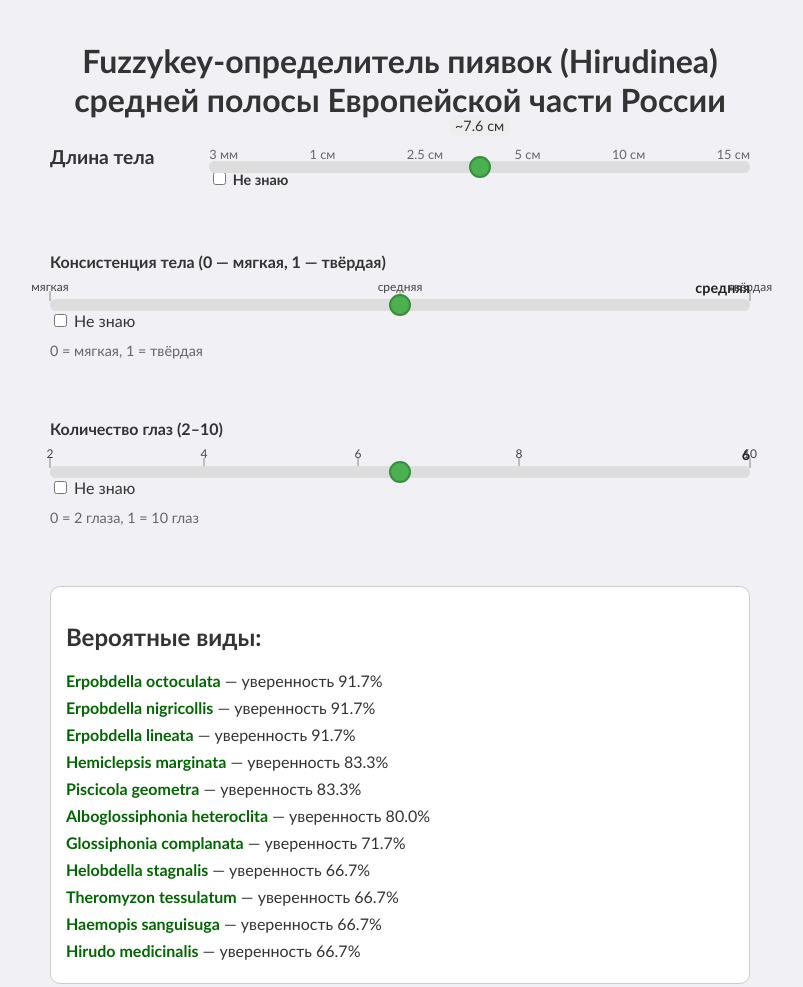
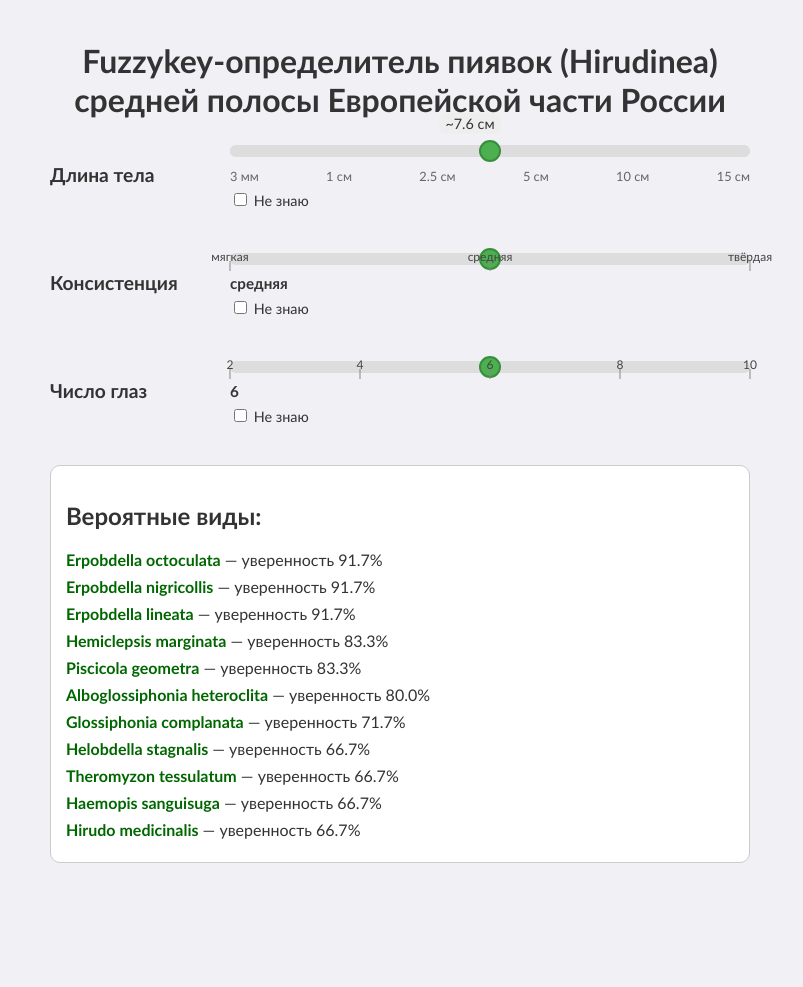
Before and after one commit to sarcoscyphushka/fuzzykey, a plain HTML site: page index.html in a window 1280 px wide. Shown: the whole page, without its empty margins (240-1043 px from the left). After the commit the page ends 883 px from the top, so only its background shows below. Drawn offline with Linux system fonts and the light colour scheme.

Commit message:
Update index.html

```diff
--- a/index.html
+++ b/index.html
@@ -4,12 +4,9 @@
   <meta charset="UTF-8" />
   <title>FUZZYKEY</title>
   <link rel="icon" type="image/png" href="favicon.png">
-
-<meta charset="UTF-8" />
-<title>Fuzzykey-определитель пиявок (Hirudinea) средней полосы Европейской части России</title>
   <style>
     body {
-    font-family: Candara;
+      font-family: Candara, sans-serif;
       background: #f0f0f5;
       padding: 20px;
       max-width: 700px;
@@ -19,125 +16,71 @@
     h1 {
       text-align: center;
     }
-  .trait {
-    margin-bottom: 60px;
-    position: relative;
-  }
-  label {
-    font-weight: bold;
-    display: block;
-    margin-bottom: 8px;
-  }
-  .slider-container {
-  position: relative;
-  margin-bottom: 2em;
-}
-
     .slider-group-row {
       display: flex;
-  align-items: flex-start;
-  margin-bottom: 1.5em;
+      align-items: center;
+      margin-bottom: 40px;
     }
-
     .slider-label {
-  min-width: 140px;
+      min-width: 160px;
       font-size: 1.2em;
       font-weight: bold;
-  margin-right: 1em;
-  padding-top: 4px;
+      margin-right: 20px;
     }
-
     .slider-container {
       flex: 1;
       position: relative;
     }
-
+    input[type="range"] {
+      width: 100%;
+      height: 12px;
+      border-radius: 6px;
+      background: #ddd;
+      appearance: none;
+      margin: 0;
+      padding: 0;
+      z-index: 1;
+      cursor: pointer;
+    }
+    input[type="range"]::-webkit-slider-thumb {
+      appearance: none;
+      width: 22px;
+      height: 22px;
+      border-radius: 50%;
+      background: #4CAF50;
+      border: 2px solid #388E3C;
+      margin-top: -5px;
+    }
+    input[type="range"]::-webkit-slider-runnable-track {
+      height: 12px;
+      background: #ddd;
+      border-radius: 6px;
+    }
     .slider-value {
       position: absolute;
-  top: -1.8em;
+      top: -28px;
       left: 50%;
       transform: translateX(-50%);
       background-color: #eee;
       padding: 2px 6px;
       border-radius: 6px;
       font-size: 0.9em;
-  pointer-events: none;
     }
-
     .slider-marks {
       display: flex;
       justify-content: space-between;
       font-size: 0.8em;
-  margin-top: 0.4em;
+      margin-top: 8px;
       color: #666;
     }
-
     .unknown-check {
       display: block;
-  margin-top: 0.5em;
+      margin-top: 6px;
       font-size: 0.9em;
     }
-
-  input[type="range"] {
-    -webkit-appearance: none;
-    width: 100%;
-    height: 12px;
-    border-radius: 6px;
-    background: #ddd;
-    outline: none;
-    margin: 0;
-    padding: 0;
-    position: absolute;
-    top: 20px;
-    left: 0;
-    z-index: 1;
-    cursor: pointer;
+    .trait {
+      margin-bottom: 40px;
     }
-  /* Ползунок (ручка) */
-  input[type="range"]::-webkit-slider-thumb {
-    -webkit-appearance: none;
-    appearance: none;
-    width: 22px;
-    height: 22px;
-    border-radius: 50%;
-    background: #4CAF50;
-    cursor: pointer;
-    border: 2px solid #388E3C;
-    position: relative;
-    z-index: 2;
-    margin-top: -5px;
-    transition: background 0.3s ease;
-  }
-  input[type="range"]:focus::-webkit-slider-thumb {
-    background: #388E3C;
-  }
-  input[type="range"]::-moz-range-thumb {
-    width: 22px;
-    height: 22px;
-    border-radius: 50%;
-    background: #4CAF50;
-    border: 2px solid #388E3C;
-    cursor: pointer;
-    position: relative;
-    z-index: 2;
-    transition: background 0.3s ease;
-  }
-  input[type="range"]:focus::-moz-range-thumb {
-    background: #388E3C;
-  }
-  /* Полоса прогресса */
-  input[type="range"]::-webkit-slider-runnable-track {
-    height: 12px;
-    border-radius: 6px;
-    background: #ddd;
-  }
-  input[type="range"]::-moz-range-track {
-    height: 12px;
-    border-radius: 6px;
-    background: #ddd;
-  }
-
-  /* Контейнер делений и меток */
     .slider-scale {
       position: absolute;
       top: 0;
@@ -145,9 +88,7 @@
       width: 100%;
       height: 20px;
       pointer-events: none;
-    user-select: none;
     }
-  /* Деления */
     .slider-scale .tick {
       position: absolute;
       top: 12px;
@@ -156,42 +97,23 @@
       background: #888;
       transform: translateX(-50%);
     }
-  /* Метки */
     .slider-scale .label {
       position: absolute;
       top: 0;
-    white-space: nowrap;
       transform: translateX(-50%);
+      font-size: 0.75em;
       color: #444;
-    font-weight: normal;
-    font-size: 0.75em;
     }
-
+    .current-value {
+      margin-top: 6px;
+      font-weight: bold;
+      font-size: 0.95em;
+    }
     .checkbox-label {
-    font-weight: normal;
-    margin-top: 8px;
-    display: inline-block;
-    cursor: pointer;
-    user-select: none;
+      margin-top: 6px;
+      font-size: 0.9em;
+      display: block;
     }
-
-  .hint {
-    font-size: 0.9em;
-    color: #666;
-    margin-top: 4px;
-  }
-
-  .current-value {
-    position: absolute;
-    top: 0;
-    right: 0;
-    font-weight: bold;
-    color: #222;
-    user-select: none;
-    font-size: 0.9em;
-  }
-
-  /* Результаты */
     .result {
       background: white;
       padding: 15px;
@@ -213,6 +135,7 @@
 
   <form id="keyForm">
 
+    <!-- Длина тела -->
     <div class="slider-group-row">
       <div class="slider-label">Длина тела</div>
       <div class="slider-container">
@@ -232,51 +155,35 @@
     </div>
 
     <!-- Консистенция тела -->
-    <div class="trait">
-      <label for="consistency">Консистенция тела (0 — мягкая, 1 — твёрдая)</label>
+    <div class="slider-group-row">
+      <div class="slider-label">Консистенция</div>
       <div class="slider-container">
         <input type="range" id="consistency" min="0" max="1" step="0.01" value="0.5" />
+        <div class="slider-scale">
+          <div class="tick" style="left: 0%;"></div><div class="label" style="left: 0%;">мягкая</div>
+          <div class="tick" style="left: 50%;"></div><div class="label" style="left: 50%;">средняя</div>
+          <div class="tick" style="left: 100%;"></div><div class="label" style="left: 100%;">твёрдая</div>
+        </div>
         <div class="current-value" id="consistencyValue">средняя</div>
-        <div class="slider-scale" aria-hidden="true">
-          <div class="tick" style="left: 0%;"></div>
-          <div class="label" style="left: 0%;">мягкая</div>
-
-          <div class="tick" style="left: 50%;"></div>
-          <div class="label" style="left: 50%;">средняя</div>
-
-          <div class="tick" style="left: 100%;"></div>
-          <div class="label" style="left: 100%;">твёрдая</div>
+        <label class="checkbox-label"><input type="checkbox" id="consistencyUnknown" /> Не знаю</label>
       </div>
-      </div>
-      <label class="checkbox-label"><input type="checkbox" id="consistencyUnknown" /> Не знаю</label>
-      <div class="hint">0 = мягкая, 1 = твёрдая</div>
     </div>
 
     <!-- Количество глаз -->
-    <div class="trait">
-      <label for="eyes">Количество глаз (2–10)</label>
+    <div class="slider-group-row">
+      <div class="slider-label">Число глаз</div>
       <div class="slider-container">
         <input type="range" id="eyes" min="0" max="1" step="0.01" value="0.5" />
+        <div class="slider-scale">
+          <div class="tick" style="left: 0%;"></div><div class="label" style="left: 0%;">2</div>
+          <div class="tick" style="left: 25%;"></div><div class="label" style="left: 25%;">4</div>
+          <div class="tick" style="left: 50%;"></div><div class="label" style="left: 50%;">6</div>
+          <div class="tick" style="left: 75%;"></div><div class="label" style="left: 75%;">8</div>
+          <div class="tick" style="left: 100%;"></div><div class="label" style="left: 100%;">10</div>
+        </div>
         <div class="current-value" id="eyesValue">6</div>
-        <div class="slider-scale" aria-hidden="true">
-          <div class="tick" style="left: 0%;"></div>
-          <div class="label" style="left: 0%;">2</div>
-
-          <div class="tick" style="left: 22%;"></div>
-          <div class="label" style="left: 22%;">4</div>
-
-          <div class="tick" style="left: 44%;"></div>
-          <div class="label" style="left: 44%;">6</div>
-
-          <div class="tick" style="left: 67%;"></div>
-          <div class="label" style="left: 67%;">8</div>
-
-          <div class="tick" style="left: 100%;"></div>
-          <div class="label" style="left: 100%;">10</div>
+        <label class="checkbox-label"><input type="checkbox" id="eyesUnknown" /> Не знаю</label>
       </div>
-      </div>
-      <label class="checkbox-label"><input type="checkbox" id="eyesUnknown" /> Не знаю</label>
-      <div class="hint">0 = 2 глаза, 1 = 10 глаз</div>
     </div>
 
   </form>
@@ -313,30 +220,26 @@
   }
 
   function updateCurrentValues() {
-    let consVal = getInputValue('consistency');
-    let consText = consVal < 0.33 ? 'мягкая' : consVal > 0.66 ? 'твёрдая' : 'средняя';
-    document.getElementById('consistencyValue').textContent = consText;
-
-    let eyesVal = getInputValue('eyes');
-    let eyesNum = Math.round(2 + eyesVal * 8);
-    document.getElementById('eyesValue').textContent = eyesNum;
+    const consVal = getInputValue('consistency');
+    const eyesVal = getInputValue('eyes');
+    document.getElementById('consistencyValue').textContent =
+      consVal < 0.33 ? 'мягкая' : consVal > 0.66 ? 'твёрдая' : 'средняя';
+    document.getElementById('eyesValue').textContent = Math.round(2 + eyesVal * 8);
 
     document.querySelectorAll('.fuzzy-slider').forEach(slider => {
       const output = slider.parentElement.querySelector('.slider-value');
       const scaleMin = parseFloat(slider.dataset.scaleMin);
       const scaleMax = parseFloat(slider.dataset.scaleMax);
       const unit = slider.dataset.unit;
-
       const val = parseFloat(slider.value);
       const scaled = scaleMin + val * (scaleMax - scaleMin);
       output.textContent = `~${scaled.toFixed(1)} ${unit}`;
-      output.style.left = `calc(${val * 100}% )`;
+      output.style.left = `calc(${val * 100}% - 20px)`;
     });
   }
 
   function update() {
     updateCurrentValues();
-
     const userInput = {
       bodyLength: getInputValue('bodyLength'),
       bodyLengthUnknown: isUnknown('bodyLengthUnknown'),
@@ -346,7 +249,7 @@
       eyesUnknown: isUnknown('eyesUnknown'),
     };
 
-    let traitsToCheck = [];
+    const traitsToCheck = [];
     if (!userInput.bodyLengthUnknown) traitsToCheck.push('bodyLength');
     if (!userInput.consistencyUnknown) traitsToCheck.push('consistency');
     if (!userInput.eyesUnknown) traitsToCheck.push('eyes');
@@ -376,5 +279,6 @@
   document.querySelectorAll('input[type=checkbox]').forEach(cb => cb.addEventListener('change', update));
   window.addEventListener('load', update);
 </script>
+
 </body>
 </html>
```
Lines whose indentation alone changed are shown as unchanged.
